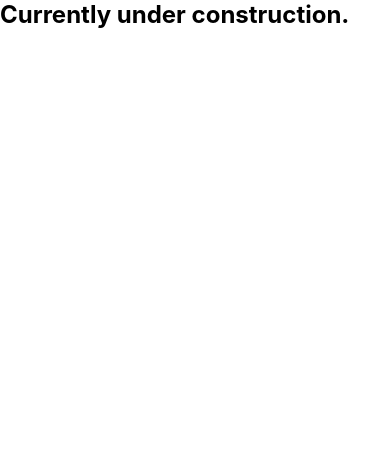
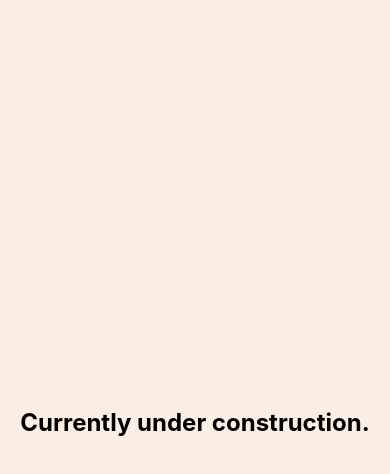
Before and after one commit to umersacirovic2006/Portfolio, a React (Vite) app: page / in a window 390 px wide. Shown: the top 474 px of the page. Built offline with nearby package versions, Linux system fonts and the light colour scheme.

Commit message:
Still working on responsive...

```diff
--- a/index.html
+++ b/index.html
@@ -2,7 +2,7 @@
 <html lang="en">
   <head>
     <meta charset="UTF-8" />
-    <meta name="viewport" content="width=device-width, initial-scale=1.0" />
+    <meta name="viewport" content="width=device-width, initial-scale=1" />
     <title>Umer Sacirovic</title>
   </head>
   <body>
--- a/src/App.css
+++ b/src/App.css
@@ -1,10 +1,4 @@
-@media only screen and (max-width: 600px) {
-  h1 {
-    font-size: 1.5rem;
-  }
-}
-
-@media only screen and (min-width: 600px) {  .App {
+.App {
     background-color: #FAEDE3;
     display: flex;
     justify-content: center;
@@ -16,4 +10,9 @@
   h1 {
     font-size: 2rem;
   }
+
+@media only screen and (max-width: 600px) {
+  h1 {
+    font-size: 1.5rem;
+  }
 }
```
